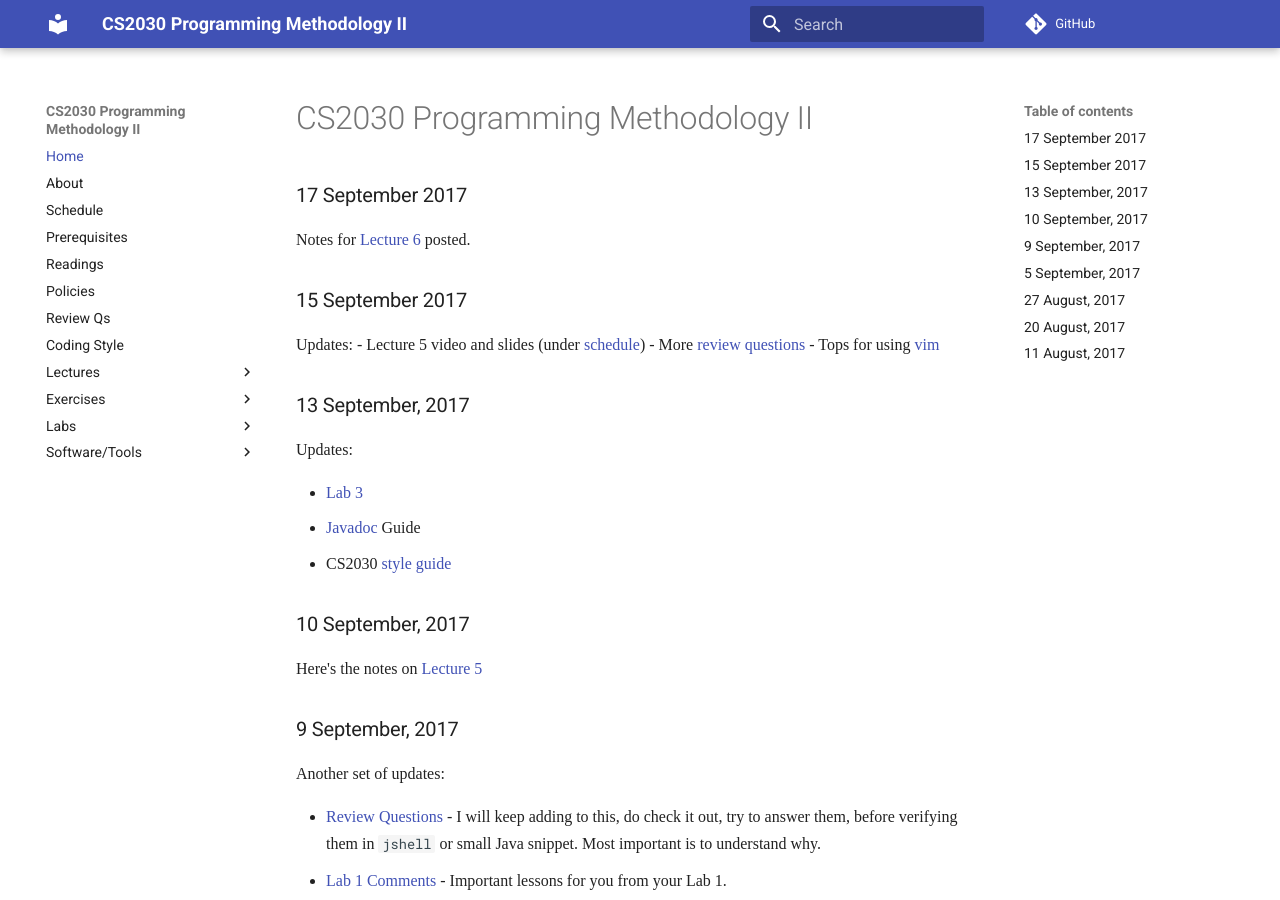
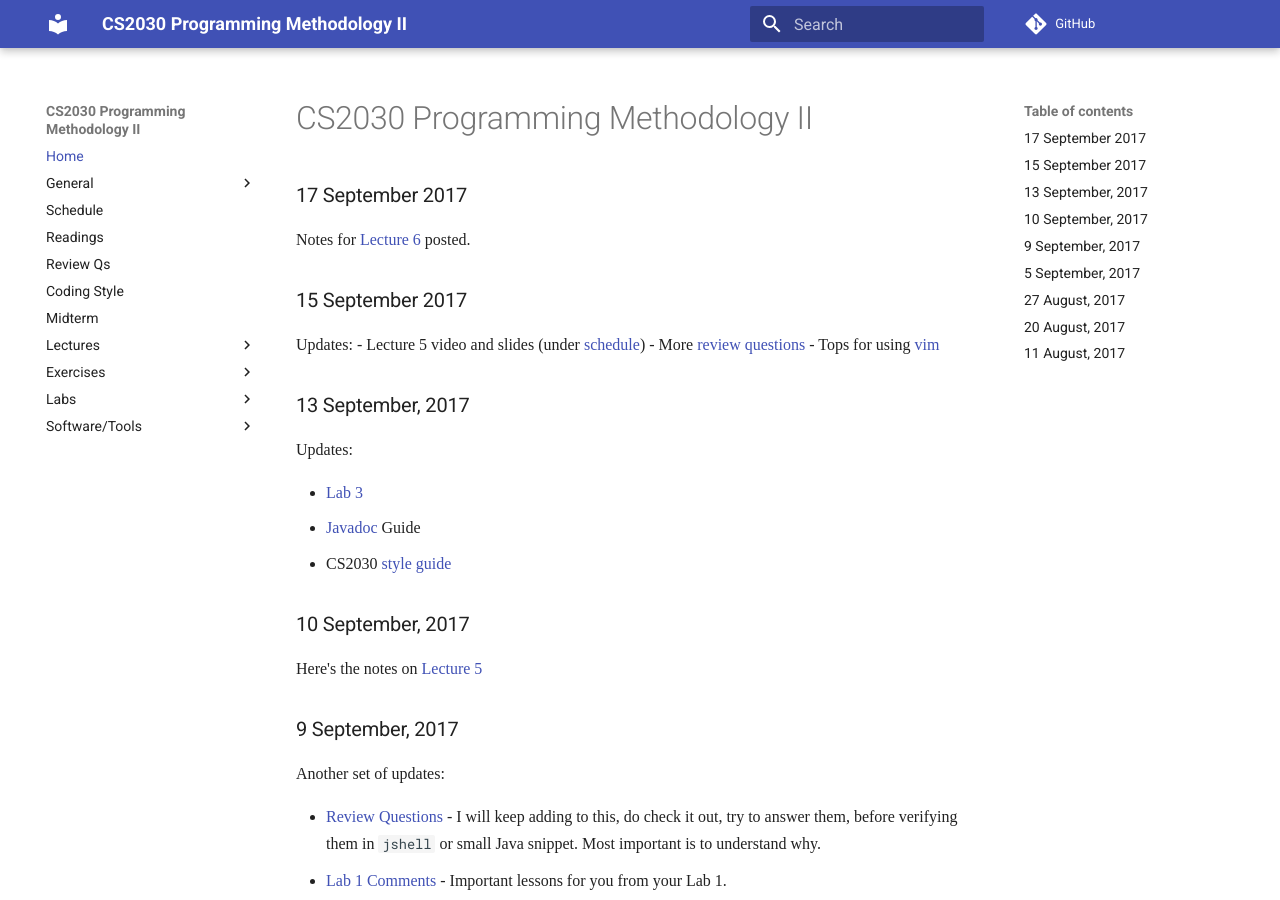
Before and after one commit to nus-cs2030/1718-s2, an MkDocs documentation site: the page built from docs/index.md, in a window 1280 px wide and 900 px high. Built offline with MkDocs 1.6.1 and Material for MkDocs 9.7.7, drawn with Linux system fonts in a browser that asks for light colours; some web fonts are replaced; comment, search, counter and statistics services are not loaded; old or Windows-style settings are respelled for this version of MkDocs.

Commit message:
Add lab 5

```diff
--- a/mkdocs.yml
+++ b/mkdocs.yml
@@ -1,12 +1,14 @@
 pages:
   - Home: 'index.md'
-  - About: 'about.md'
+  - General:
+      - About: 'about.md'
+      - Prerequisites: 'prereqs.md'
+      - Policies: 'policies.md'
   - Schedule: 'schedule.md'
-  - Prerequisites: 'prereqs.md'
   - Readings: 'readings.md'
-  - Policies: 'policies.md'
   - Review Qs: 'reviews.md'
   - Coding Style: 'style.md'
+  - Midterm: 'midterm.md'
   - Lectures:
       - 1. Abstraction & Encapsulation: 'lec1.md'
       - 2. Inheritance & Polymorphism: 'lec2.md'
@@ -23,8 +25,10 @@
       - 1. Question: 'lab1.md'
       - 1. Comments: 'lab01-comments.md'
       - 2. Question: 'lab2.md'
+      - 2. Comments: 'lab02-comments.md'
       - 3. Question: 'lab3.md'
       - 4. Question: 'lab4.md'
+      - 5. Question: 'lab5.md'
   - Software/Tools:
       - Java: 'jdk.md'
       - Javadoc: 'javadoc.md'
```
